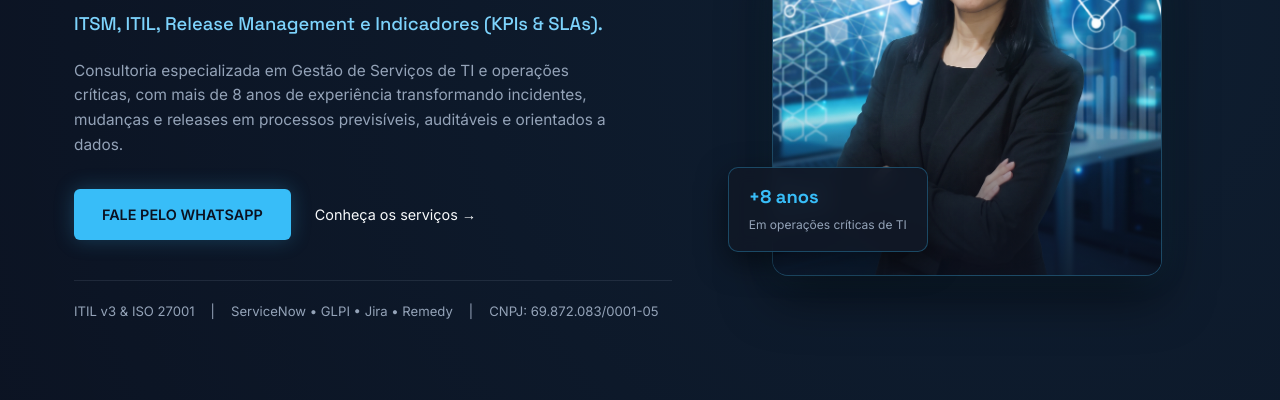
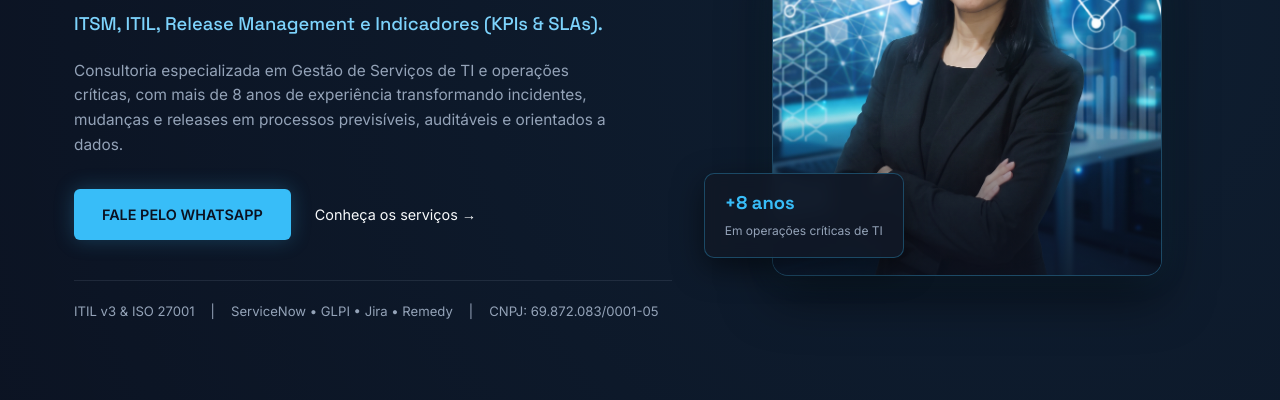
Before and after one commit to ybarros-dev/sherley-abranches-ti, a plain HTML site: page index.html in a window 1280 px wide. Shown: the part 400-800 px from the top of the page. Drawn offline with Linux system fonts and the light colour scheme.

Commit message:
Update index.html

```diff
--- a/index.html
+++ b/index.html
@@ -280,8 +280,8 @@
 
 							.floating-card {
 							position: absolute;
-							bottom: 24px;
-							left: 0;
+							bottom: 18px;
+							left: -24px;
 							background: rgba(17, 24, 39, 0.92);
 							backdrop-filter: blur(8px);
 							border: 1px solid var(--border-accent);
```
